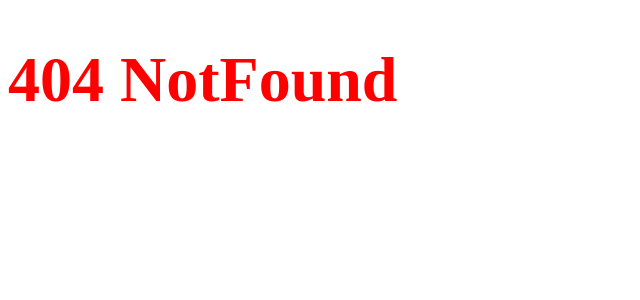
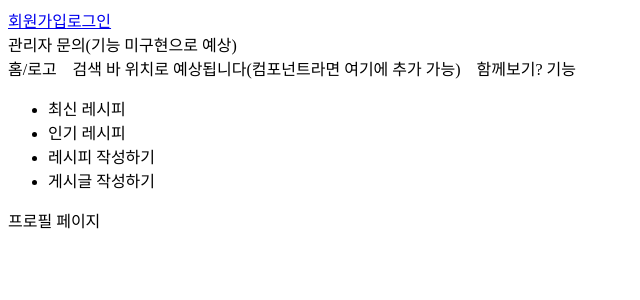
Before and after one commit to Duboo31/final_project_teulang_client, a React (Create React App) app: page /profile/1 in a window 1280 px wide. Before the commit this address had no page. Shown: the top 300 px of the page, without its empty margins (0-640 px from the left). Built offline with nearby package versions, Linux system fonts and the light colour scheme.

Commit message:
Feat: 회원 정보 요청을 위한 틀

```diff
--- a/src/component/navigation/IsLoginNavi.jsx
+++ b/src/component/navigation/IsLoginNavi.jsx
@@ -9,9 +9,13 @@ const IsLoginNavi = ({ users }) => {
     dispatch(logout());
   };
 
+  const onClickUserNicknameHandler = () => {
+    console.log("유저 이름 클릭");
+  };
+
   return (
     <span>
-      <span>{users.userNickname}님</span>
+      <span onClick={onClickUserNicknameHandler}>{users.userNickname}님</span>
       <button onClick={onClickLogoutBtnHandler}>로그아웃</button>
     </span>
   );
--- /dev/null
+++ b/src/pages/users/Profile.jsx
@@ -0,0 +1,19 @@
+import React from "react";
+
+const Profile = () => {
+  return <div>프로필 페이지</div>;
+};
+
+export default Profile;
+
+// *은진님
+// 레시피 / (게시물 미정) 등에 있는 닉네임에 온클릭을 걸어서 해당 닉네임에 맞는 유저아이디로
+// 네비게이션 훅을 써서 프로필 페이지로 이동
+
+// 프로필 페이지에서는
+// 1. 현재 로그인한 유저인지 확인
+// 1 - 1 로그인한 유저와 url parma으로 받은 값이 일치하면 본인 페이지
+// 본인 페이지는 프로필 수정 / 회원 탈퇴 등 로직이 추가로 들어감
+
+// parma으로 받아온 유저 아이디 값으로 회원 정보 api 요청
+// 받아온 데이터로 페이지 구성
--- a/src/shared/Router.js
+++ b/src/shared/Router.js
@@ -6,6 +6,7 @@ import Register from "../pages/users/Register";
 import SearchPage from "../pages/recipe/SearchPage";
 import DetailPage from "../pages/recipe/DetailPage";
 import CreatePage from "../pages/recipe/CreatePage";
+import Profile from "../pages/users/Profile";
 
 // components
 import Navigation from "../component/Navigation";
@@ -22,6 +23,7 @@ const Router = () => {
           <Route path="/search" element={<SearchPage />} />
           <Route path="/create" element={<CreatePage />} />
           <Route path="/recipe/:recipeId" element={<DetailPage />} />
+          <Route path="/profile/:userId" element={<Profile />} />
         </Route>
         <Route path="*" element={<NotFound />} />
       </Routes>
```
